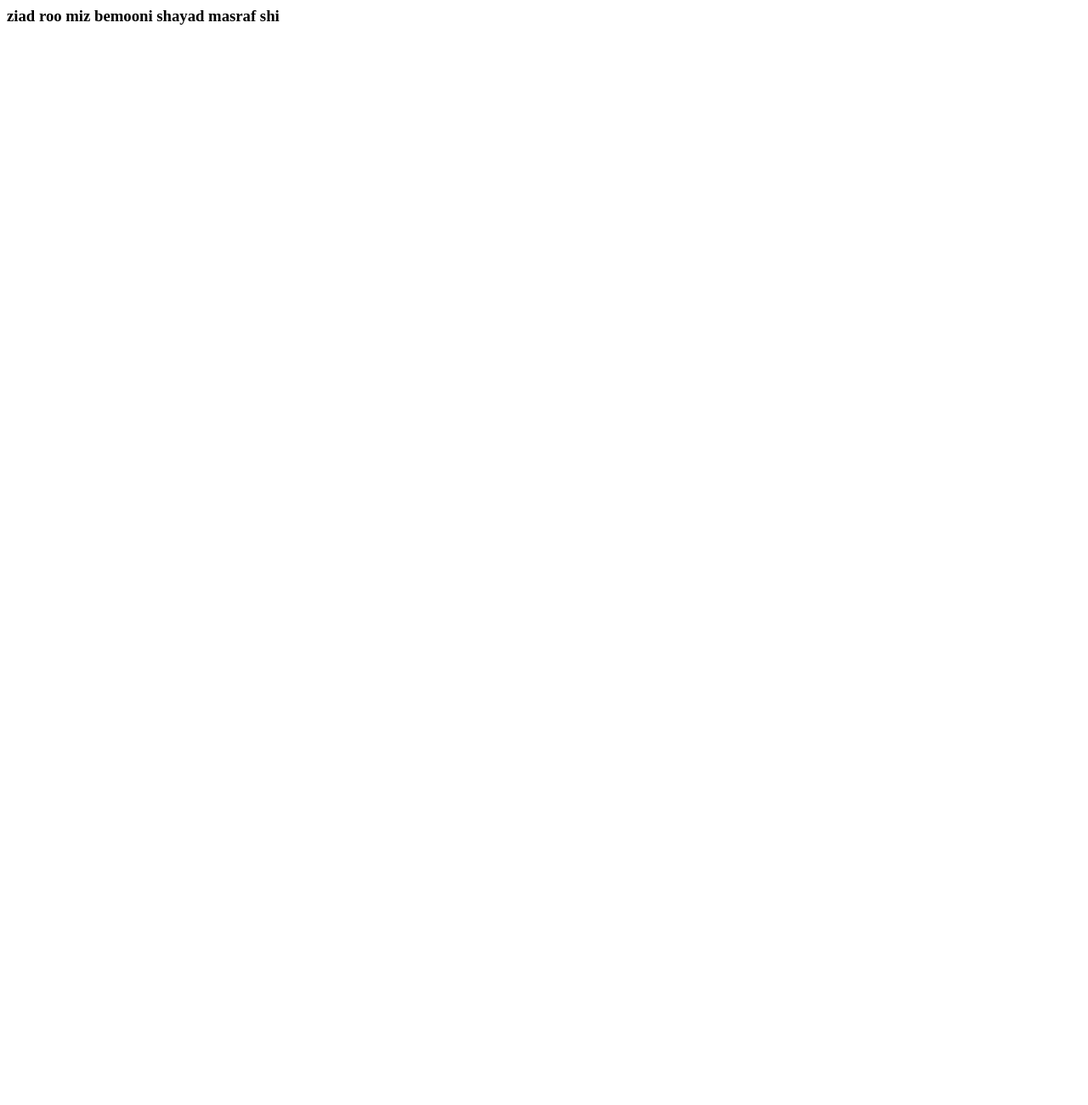
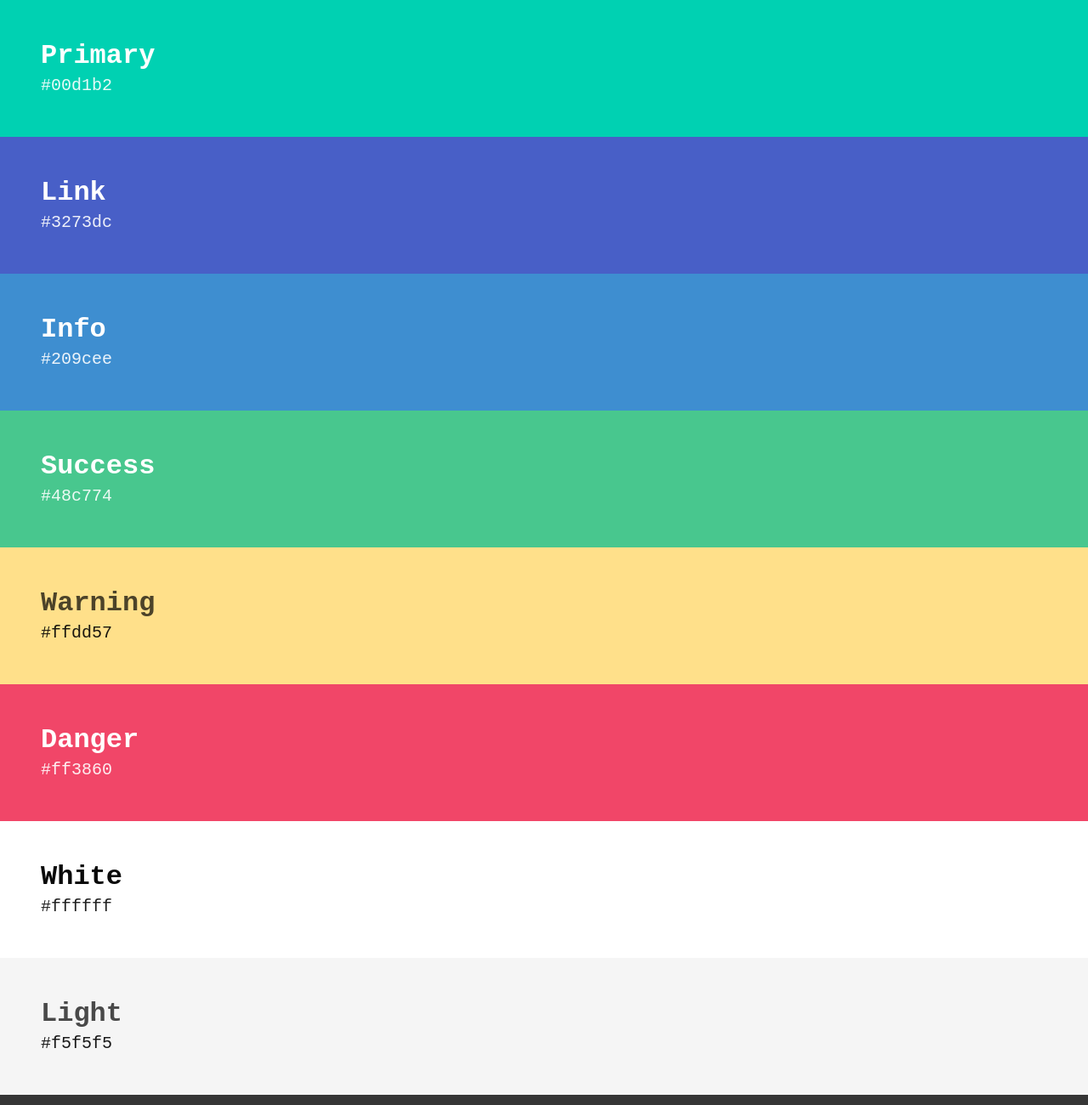
Before and after one commit to AHZak/Bulma-color-palette, a plain HTML site: page index.html in a window 1280 px wide. Shown: the top 1300 px of the page at 85% size. Before the commit the page ends 800 px from the top, so only its background shows below. Drawn offline with nearby package versions, Linux system fonts and the light colour scheme.

Commit message:
index contents and favicon

```diff
--- a/index.html
+++ b/index.html
@@ -1 +1,131 @@
-<h3>ziad roo miz bemooni shayad masraf shi</h3>
+<!DOCTYPE html>
+<html>
+  <head>
+    <meta charset="utf-8">
+    <meta name="viewport" content="width=device-width, initial-scale=1">
+    <title>Bulma color palette</title>
+    <link rel="apple-touch-icon" sizes="180x180" href="/favicon/apple-touch-icon.png">
+    <link rel="icon" type="image/png" sizes="32x32" href="/favicon/favicon-32x32.png">
+    <link rel="icon" type="image/png" sizes="16x16" href="/favicon/favicon-16x16.png">
+    <link rel="manifest" href="/favicon/site.webmanifest">
+    <link rel="stylesheet" href="https://cdn.jsdelivr.net/npm/bulma@0.9.4/css/bulma.min.css">
+  </head>
+  <body>
+    <div class="is-family-code">
+        <section class="hero is-primary">
+            <div class="hero-body">
+                <p class="title">
+                    Primary
+                </p>
+                <p class="subtitle">
+                    #00d1b2
+                </p>
+            </div>
+        </section>
+        <section class="hero is-link">
+            <div class="hero-body">
+                <p class="title">
+                    Link
+                </p>
+                <p class="subtitle">
+                    #3273dc
+                </p>
+            </div>
+        </section>
+        <section class="hero is-info">
+            <div class="hero-body">
+                <p class="title">
+                    Info
+                </p>
+                <p class="subtitle">
+                    #209cee
+                </p>
+            </div>
+        </section>
+        <section class="hero is-success">
+            <div class="hero-body">
+                <p class="title">
+                    Success
+                </p>
+                <p class="subtitle">
+                    #48c774
+                </p>
+            </div>
+        </section>
+        <section class="hero is-warning">
+            <div class="hero-body">
+                <p class="title">
+                    Warning
+                </p>
+                <p class="subtitle">
+                    #ffdd57
+                </p>
+            </div>
+        </section>
+        <section class="hero is-danger">
+            <div class="hero-body">
+                <p class="title">
+                    Danger
+                </p>
+                <p class="subtitle">
+                    #ff3860
+                </p>
+            </div>
+        </section>
+        <section class="hero is-white">
+            <div class="hero-body">
+                <p class="title">
+                    White
+                </p>
+                <p class="subtitle">
+                    #ffffff
+                </p>
+            </div>
+        </section>
+        <section class="hero is-light">
+            <div class="hero-body">
+                <p class="title">
+                    Light
+                </p>
+                <p class="subtitle">
+                    #f5f5f5
+                </p>
+            </div>
+        </section>
+        <section class="hero is-dark">
+            <div class="hero-body">
+                <p class="title">
+                    Dark
+                </p>
+                <p class="subtitle">
+                    #363636
+                </p>
+            </div>
+        </section>
+        <section class="hero is-black">
+            <div class="hero-body">
+                <p class="title">
+                    Black
+                </p>
+                <p class="subtitle">
+                    #0a0a0a
+                </p>
+            </div>
+        </section>
+    </div>
+    <footer class="footer p-1">
+        <div class="content has-text-centered">
+          <p>
+            <strong>Bulma color palette</strong> by <a href="https://zakariazadeh.com">Amir</a>
+            <a href="https://github.com/AHZak/Bulma-color-palette" class="has-text-black" target="_blank">
+                <span class="icon">
+                    <ion-icon name="logo-github"></ion-icon>
+                </span>
+            </a>
+          </p>
+        </div>
+      </footer>
+    <script type="module" src="https://unpkg.com/ionicons@5.5.2/dist/ionicons/ionicons.esm.js"></script>
+    <script nomodule src="https://unpkg.com/ionicons@5.5.2/dist/ionicons/ionicons.js"></script>
+  </body>
+</html>
```
Also changed, not shown: favicon/about.txt (added), favicon/android-chrome-192x192.png (added), favicon/android-chrome-512x512.png (added), favicon/apple-touch-icon.png (added), favicon/favicon-16x16.png (added), favicon/favicon-32x32.png (added), favicon/favicon.ico (added), favicon/site.webmanifest (added).
